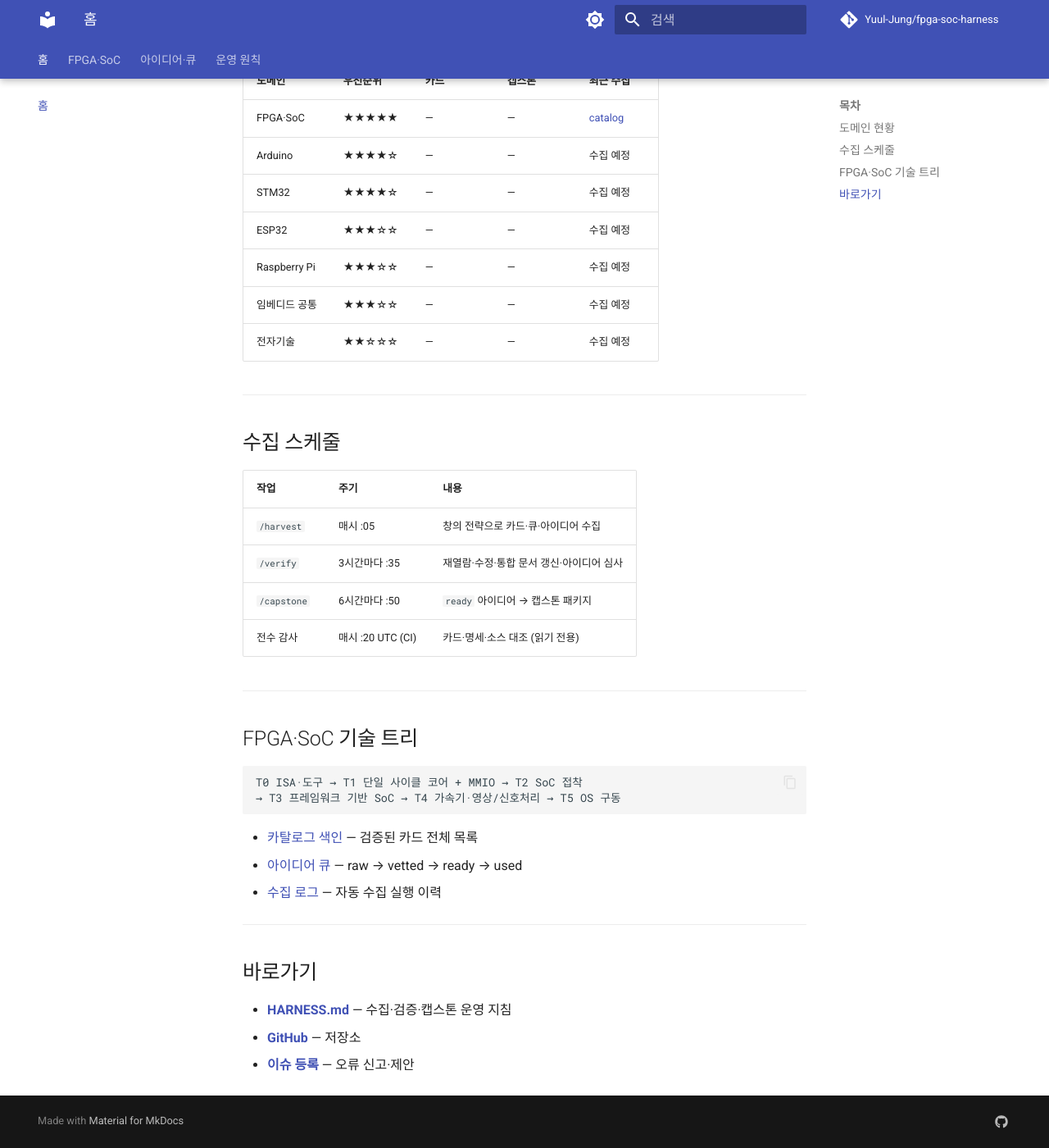
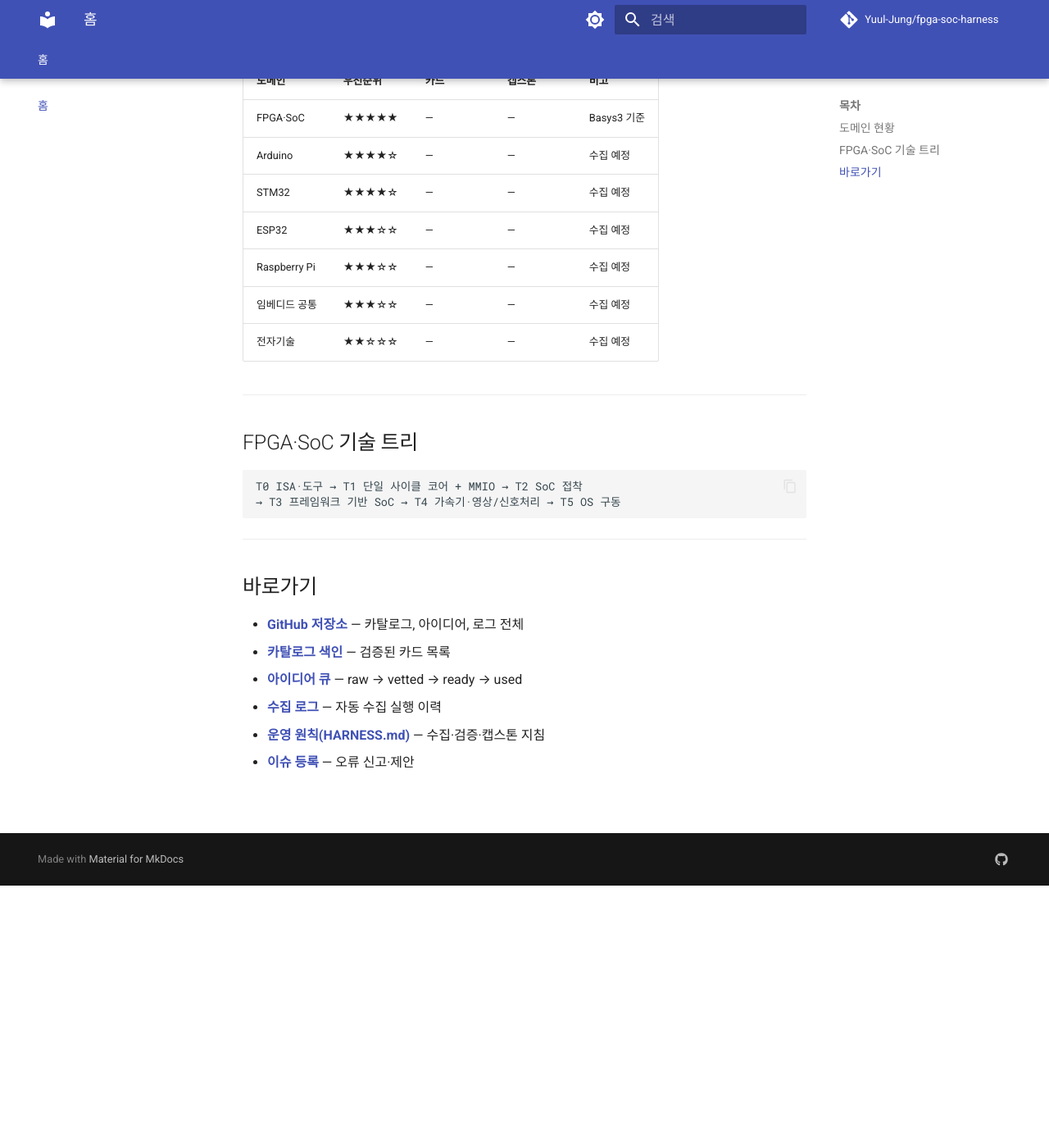
Before and after one commit to Yuul-Jung/fpga-soc-harness, an MkDocs documentation site: the page built from docs/index.md, in a window 1280 px wide and 1400 px high, scrolled down 320 px. Shown: the whole window at 82% size. Built offline with MkDocs 1.6.1 and Material for MkDocs 9.7.7, drawn with Linux system fonts in a browser that asks for light colours; comment, search, counter and statistics services are not loaded.

Commit message:
fix: mkdocs strict 빌드 오류 수정 — nav 단순화, 내부 링크를 GitHub URL로 교체
Co-Authored-By: Claude Sonnet 4.6 <noreply@anthropic.com>
Claude-Session: https://claude.ai/code/session_01XLctKWbwTfqoAifudV5ksL

````diff
--- a/docs/index.md
+++ b/docs/index.md
@@ -7,26 +7,15 @@
 
 ## 도메인 현황
 
-| 도메인 | 우선순위 | 카드 | 캡스톤 | 최근 수집 |
-|--------|---------|------|--------|----------|
-| FPGA·SoC | ★★★★★ | — | — | [catalog](catalog/_index.md) |
+| 도메인 | 우선순위 | 카드 | 캡스톤 | 비고 |
+|--------|---------|------|--------|------|
+| FPGA·SoC | ★★★★★ | — | — | Basys3 기준 |
 | Arduino | ★★★★☆ | — | — | 수집 예정 |
 | STM32 | ★★★★☆ | — | — | 수집 예정 |
 | ESP32 | ★★★☆☆ | — | — | 수집 예정 |
 | Raspberry Pi | ★★★☆☆ | — | — | 수집 예정 |
 | 임베디드 공통 | ★★★☆☆ | — | — | 수집 예정 |
 | 전자기술 | ★★☆☆☆ | — | — | 수집 예정 |
-
----
-
-## 수집 스케줄
-
-| 작업 | 주기 | 내용 |
-|------|------|------|
-| `/harvest` | 매시 :05 | 창의 전략으로 카드·큐·아이디어 수집 |
-| `/verify` | 3시간마다 :35 | 재열람·수정·통합 문서 갱신·아이디어 심사 |
-| `/capstone` | 6시간마다 :50 | `ready` 아이디어 → 캡스톤 패키지 |
-| 전수 감사 | 매시 :20 UTC (CI) | 카드·명세·소스 대조 (읽기 전용) |
 
 ---
 
@@ -37,14 +26,13 @@ T0 ISA·도구 → T1 단일 사이클 코어 + MMIO → T2 SoC 접착
 → T3 프레임워크 기반 SoC → T4 가속기·영상/신호처리 → T5 OS 구동
 ```
 
-- [카탈로그 색인](catalog/_index.md) — 검증된 카드 전체 목록
-- [아이디어 큐](inbox/ideas.md) — raw → vetted → ready → used
-- [수집 로그](inbox/log.md) — 자동 수집 실행 이력
-
 ---
 
 ## 바로가기
 
-- **[HARNESS.md](HARNESS.md)** — 수집·검증·캡스톤 운영 지침
-- **[GitHub](https://github.com/Yuul-Jung/fpga-soc-harness)** — 저장소
+- **[GitHub 저장소](https://github.com/Yuul-Jung/fpga-soc-harness)** — 카탈로그, 아이디어, 로그 전체
+- **[카탈로그 색인](https://github.com/Yuul-Jung/fpga-soc-harness/blob/main/catalog/_index.md)** — 검증된 카드 목록
+- **[아이디어 큐](https://github.com/Yuul-Jung/fpga-soc-harness/blob/main/inbox/ideas.md)** — raw → vetted → ready → used
+- **[수집 로그](https://github.com/Yuul-Jung/fpga-soc-harness/blob/main/inbox/log.md)** — 자동 수집 실행 이력
+- **[운영 원칙(HARNESS.md)](https://github.com/Yuul-Jung/fpga-soc-harness/blob/main/HARNESS.md)** — 수집·검증·캡스톤 지침
 - **[이슈 등록](https://github.com/Yuul-Jung/fpga-soc-harness/issues)** — 오류 신고·제안
--- a/mkdocs.yml
+++ b/mkdocs.yml
@@ -57,14 +57,6 @@ markdown_extensions:
 
 nav:
   - 홈: index.md
-  - FPGA·SoC:
-      - 카탈로그 색인: catalog/_index.md
-  - 아이디어·큐:
-      - 아이디어: inbox/ideas.md
-      - 큐: inbox/queue.md
-      - 주제 목록: inbox/topics.md
-      - 로그: inbox/log.md
-  - 운영 원칙: HARNESS.md
 
 extra:
   social:
````
